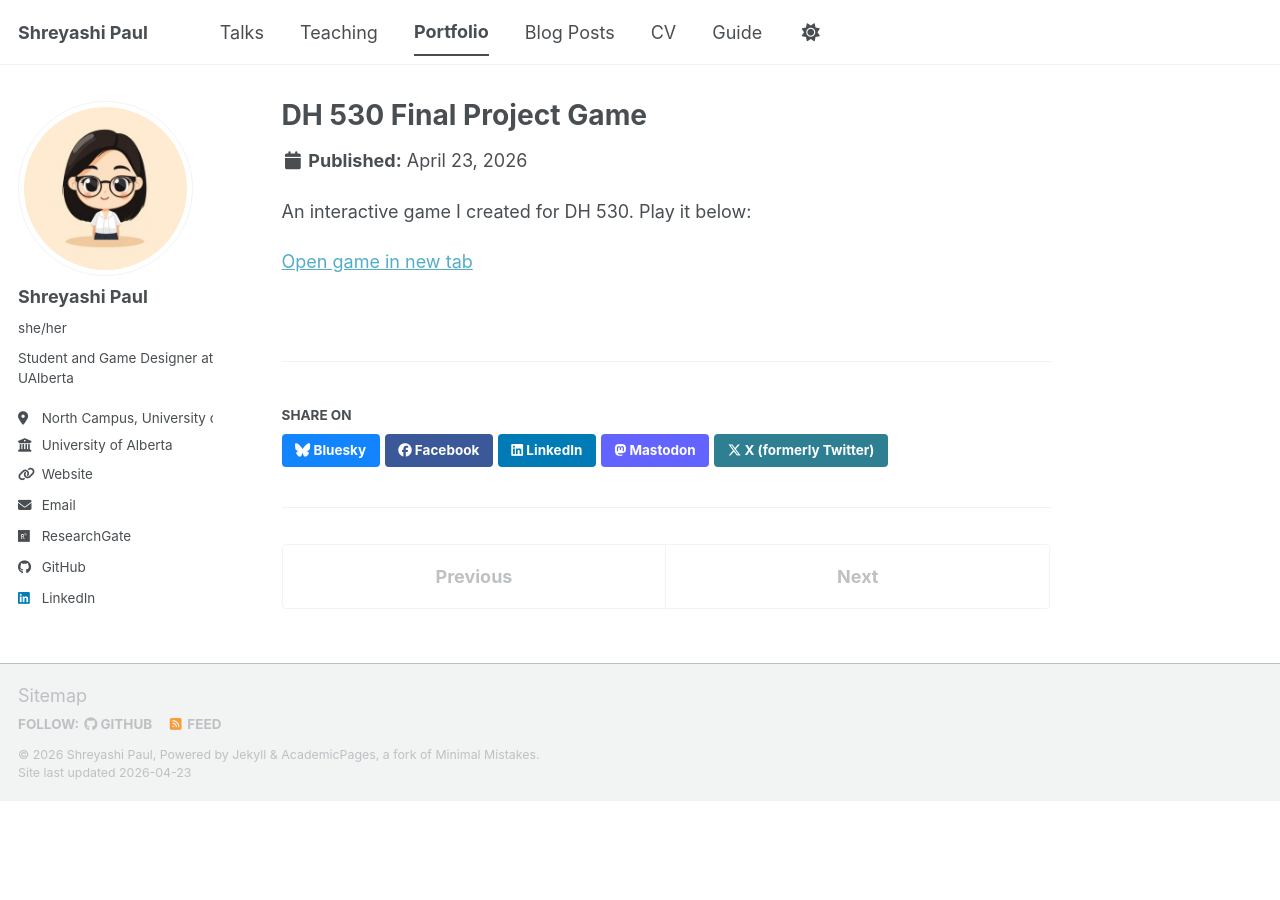
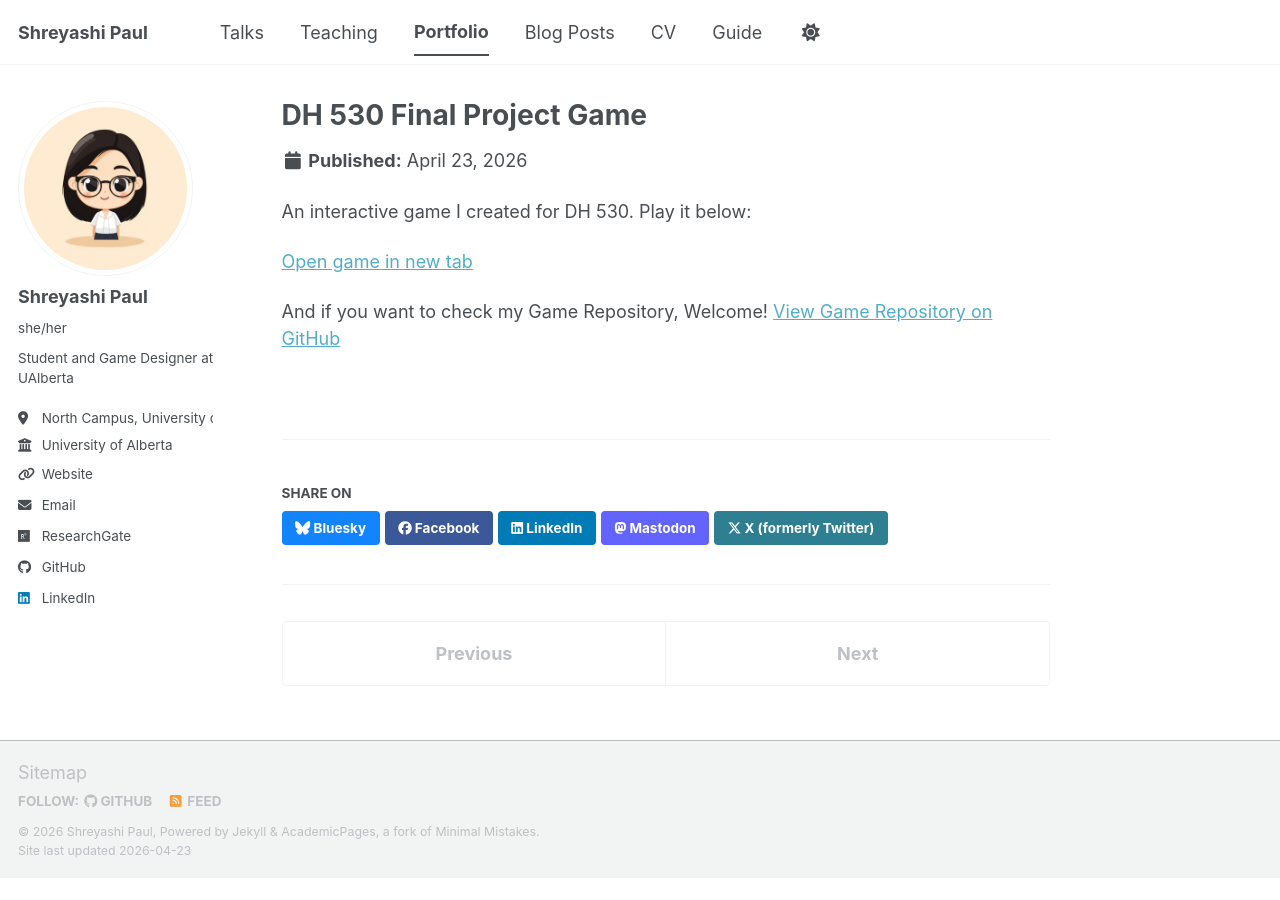
Before and after one commit to s-pl70/me, a Jekyll site: the page built from _portfolio/DH 530 Final Project.md, in a window 1280 px wide. Built offline with Jekyll 4.4.1, drawn with Linux system fonts in a browser that asks for light colours; a script bundle is joined from its source files by our own code; library files that are not in the unit come from our copies.

Commit message:
Update DH 530 Final Project.md

```diff
--- a/_portfolio/DH 530 Final Project.md
+++ b/_portfolio/DH 530 Final Project.md
@@ -9,3 +8,6 @@ permalink: /portfolio/dh-530-final-project/
 An interactive game I created for DH 530. Play it below:
 
 <a href="https://s-pl70.github.io/the-chosen-life/" target="_blank">Open game in new tab</a>
+
+And if you want to check my Game Repository, Welcome!
+<a href="https://github.com/s-pl70/the-chosen-life" target="_blank">View Game Repository on GitHub</a>
```
Also changed, not shown: other parts of _portfolio/DH 530 Final Project.md (+0 -1 lines).
